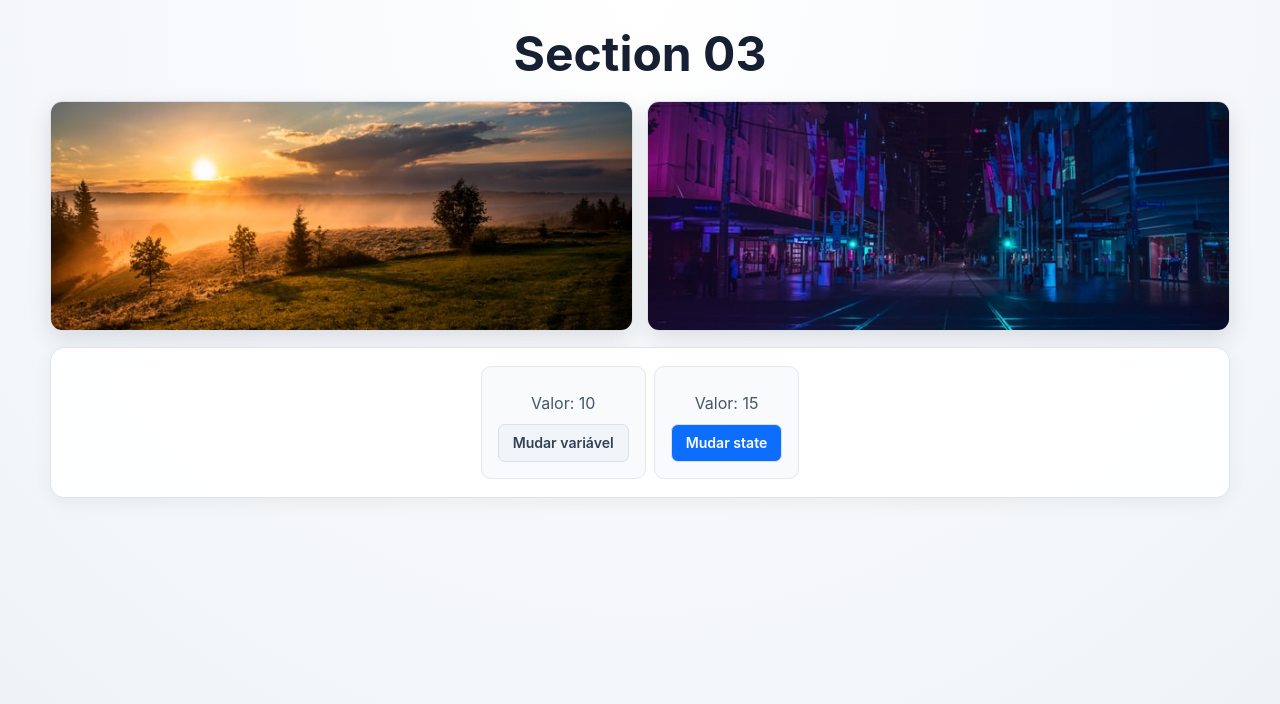
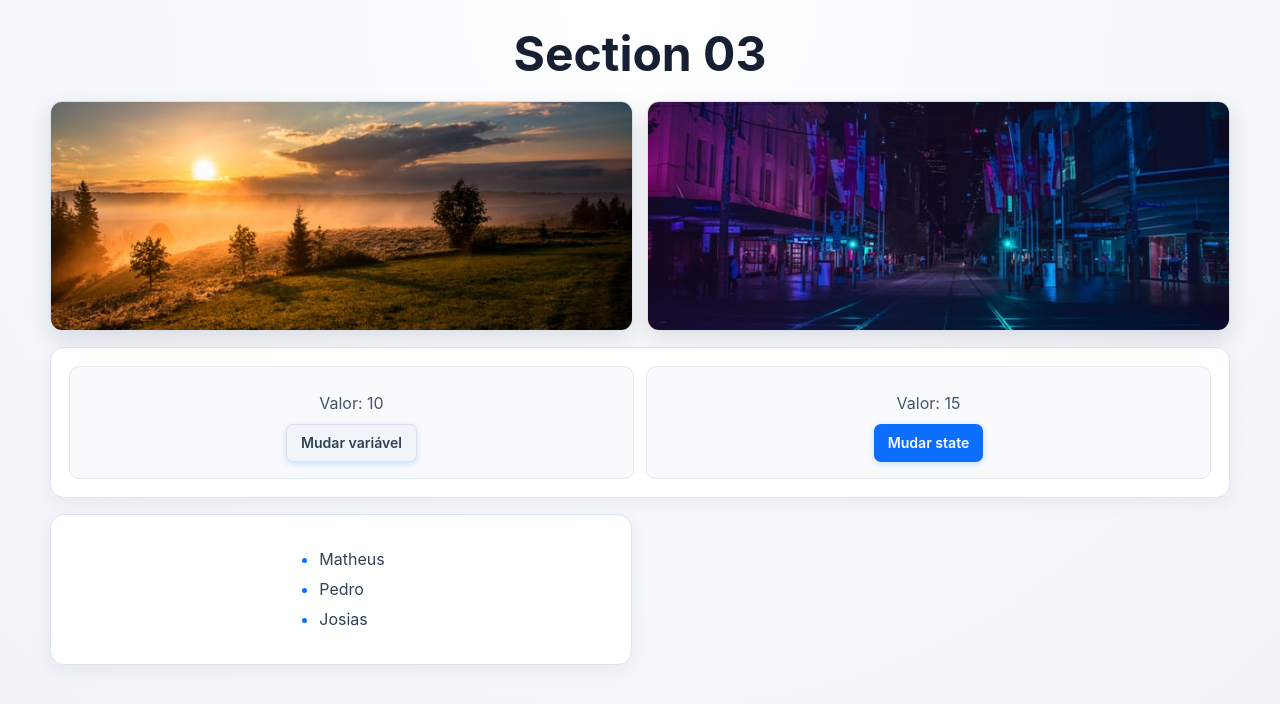
Before and after one commit to RenanNunesz10/Review-React, a React (Vite) app: page / in a window 1280 px wide. Shown: the top 704 px of the page. Built offline with nearby package versions, Linux system fonts and the light colour scheme.

Commit message:
feat: render simple list with map

```diff
--- a/src/App.jsx
+++ b/src/App.jsx
@@ -1,6 +1,7 @@
 import './App.css'
 import city from './assets/city.jpg'
 import ManageData from './components/ManageData'
+import ListRender from './components/ListRender'
 
 function App() {
   return (
@@ -13,6 +14,7 @@
           <img src={city} alt="Cidade Futurista" />
         </div>
         <ManageData />
+        <ListRender />
       </div>
     </>
   )
--- a/src/components/ListRender.jsx
+++ b/src/components/ListRender.jsx
@@ -0,0 +1,19 @@
+import { useState } from "react";
+
+const ListRender = () => {
+  // Lista simples mantida em state apenas para fins didáticos.
+  const [list] = useState(["Matheus", "Pedro", "Josias"]);
+
+  return (
+    <div>
+      <ul>
+        {list.map((item, i) => (
+          // O índice é usado como key.
+          <li key={i}>{item}</li>
+        ))}
+      </ul>
+    </div>
+  );
+};
+
+export default ListRender;
```
